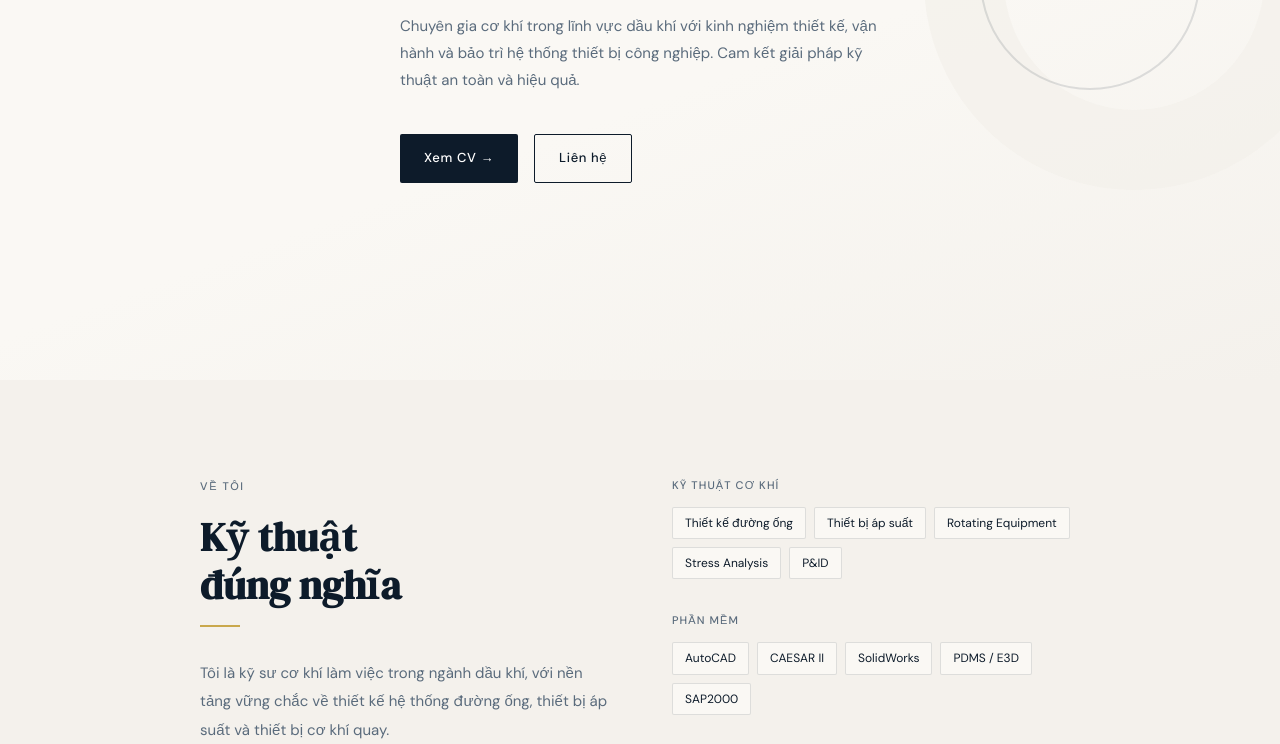
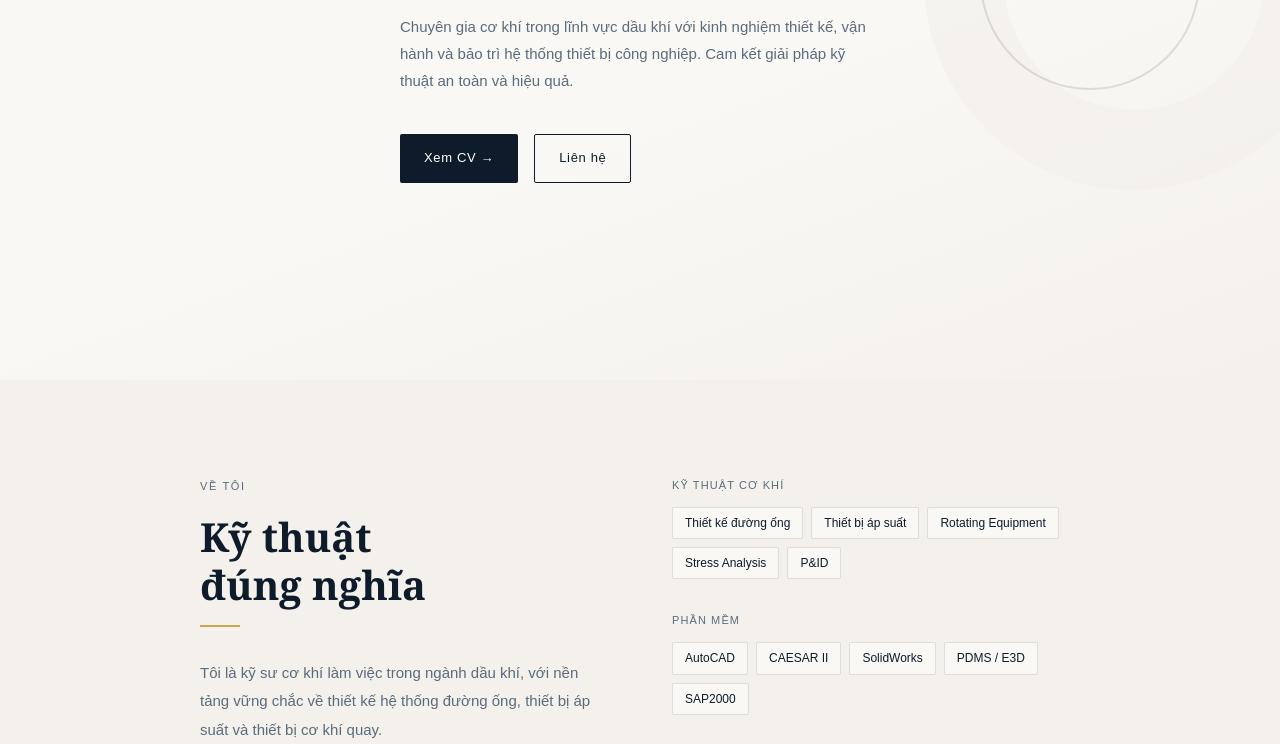
Before and after one commit to Kumo-vvn/vovannghiep.github.io, a plain HTML site: page index.html in a window 1280 px wide. Shown: the part 420-1164 px from the top of the page. Drawn offline with Linux system fonts and the light colour scheme.

Commit message:
Replace DM Serif Display font with Source Sans 3

```diff
--- a/index.html
+++ b/index.html
@@ -4,7 +4,7 @@
 <meta charset="UTF-8">
 <meta name="viewport" content="width=device-width, initial-scale=1.0">
 <title>Võ Văn Nghiệp — Mechanical Engineer</title>
-<link href="https://fonts.googleapis.com/css2?family=DM+Serif+Display:ital@0;1&family=DM+Sans:wght@300;400;500&display=swap" rel="stylesheet">
+<link href="https://fonts.googleapis.com/css2?family=Source+Sans+3:ital,wght@0,200..900;1,200..900&display=swap" rel="stylesheet">
 <style>
   *, *::before, *::after { box-sizing: border-box; margin: 0; padding: 0; }
   :root {
```
